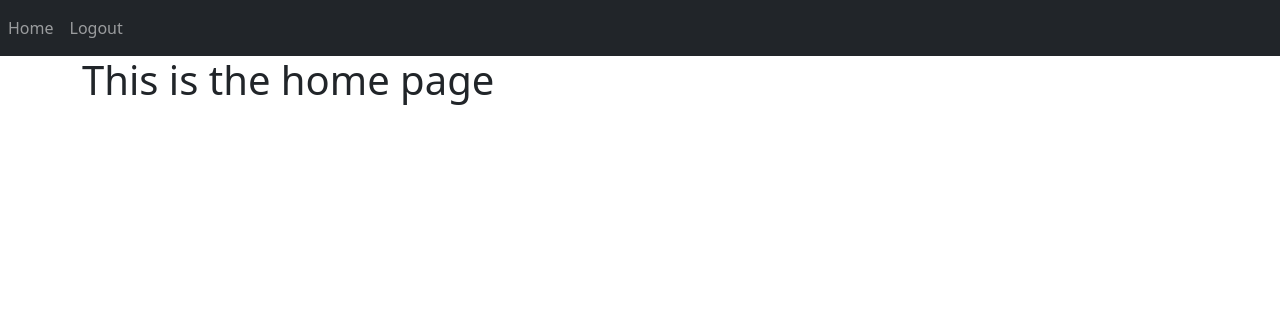
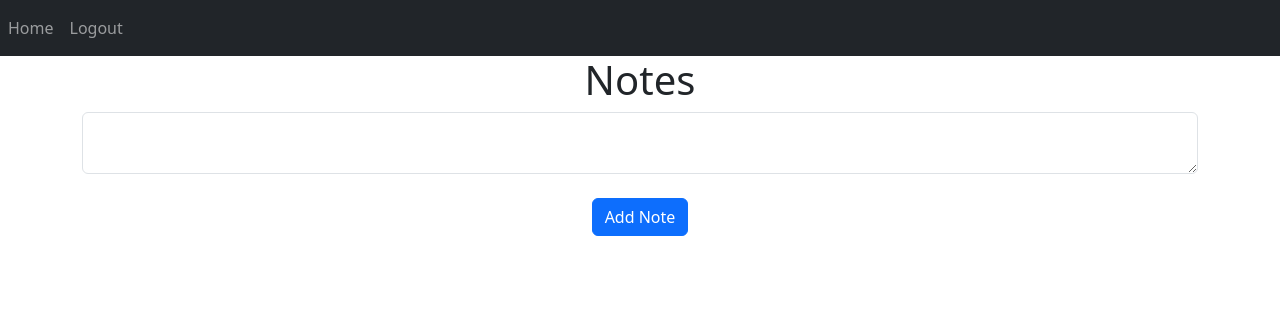
Before and after one commit to AmruthLP12/FlaskNotes-App, a Flask app: page / in a window 1280 px wide. Shown: the top 316 px of the page. Run offline with Flask 3, Linux system fonts and the light colour scheme; a user stored in the database is signed in; some libraries are stand-ins or nearby versions.

Commit message:
notes html

```diff
--- a/website/templates/home.html
+++ b/website/templates/home.html
@@ -1,5 +1,20 @@
 {% extends "base.html" %} {% block title %}Change{% endblock %}
 
 {% block content %}
-<h1>This is the home page</h1>
+
+<h1 align="center">Notes</h1>
+
+<ul class="list-group list-group-flush" id="notes">
+    {% for note in user.notes %}
+    <li class="list-group list-group-flush">{{ note.data }}</li>
+    {% endfor %}
+</ul>
+
+<form action="" method="POST">
+    <textarea name="note" id="note" class="form-control"></textarea>
+    <br>
+    <div align="center">
+        <button type="submit" class="btn btn-primary">Add Note</button>
+    </div>
+</form>
 {% endblock %}
```
